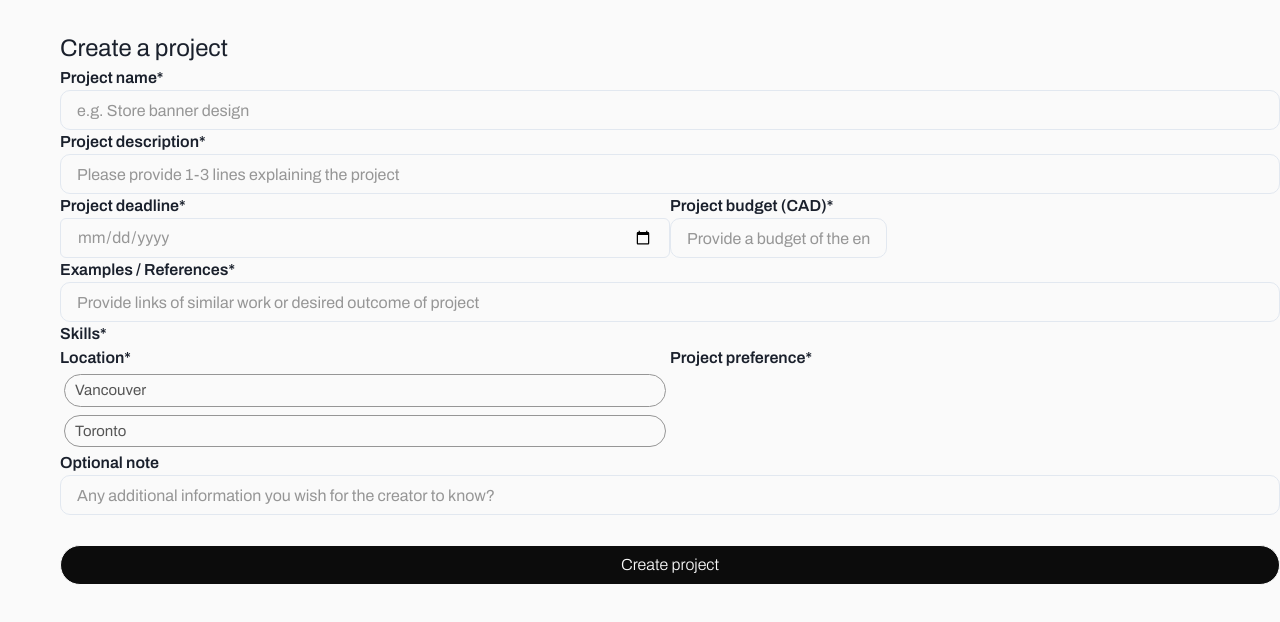
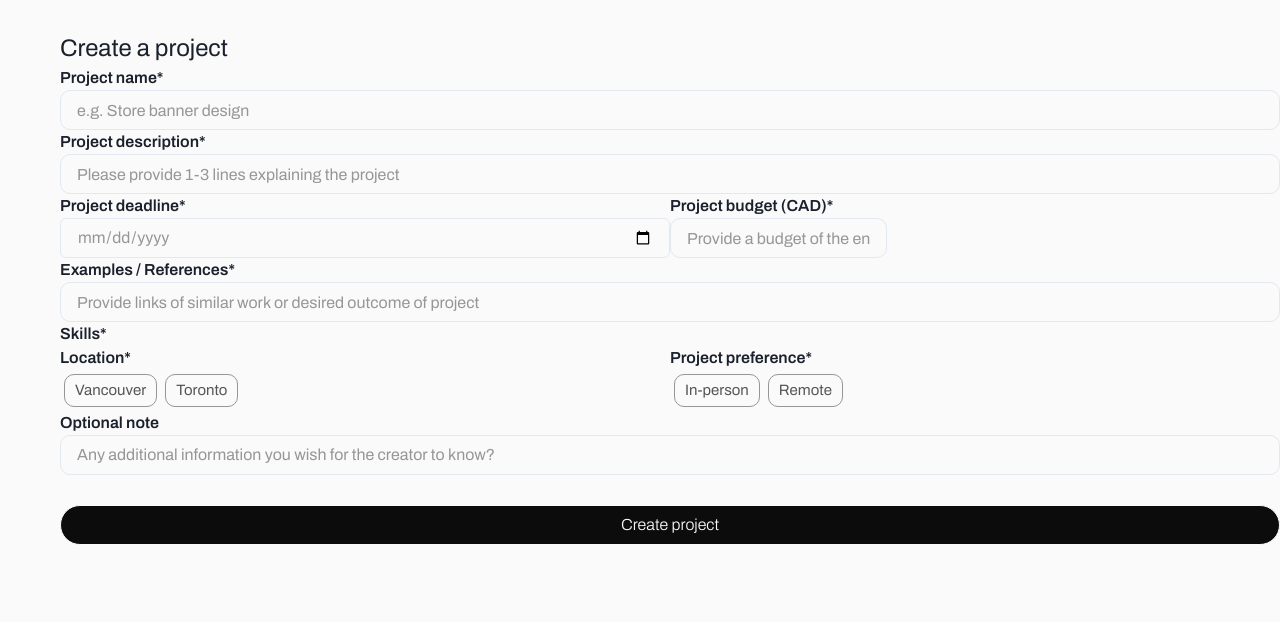
Before and after one commit to tcs-legitable/legitable-frontend, a React (Create React App) app: page /new-project in a window 1280 px wide. Shown: the top 622 px of the page. Built offline with nearby package versions, Linux system fonts and the light colour scheme; no server answers.

Commit message:
added project preference options

```diff
--- a/src/components/organization-view-components/NewProject.js
+++ b/src/components/organization-view-components/NewProject.js
@@ -9,18 +9,17 @@ const NewProject = () => {
   const [projectBudget, setProjectBudget] = useState("");
   const [example, setExample] = useState("");
   const [selectedCity, setSelectedCity] = useState("");
-  const [pref, setPref] = useState("");
+  const [selectedPreference, setSelectedPreference] = useState("");
   const [optionalNote, setOptionalNote] = useState("");
 
   const cities = [
-    {
-      id: 1,
-      name: "Vancouver",
-    },
-    {
-      id: 2,
-      name: "Toronto",
-    }
+    { id: 1, name: "Vancouver" },
+    { id: 2, name: "Toronto" }
+  ];
+
+  const preferences = [
+    { id: 1, name: "In-person"},
+    { id: 2, name: "Remote" }
   ];
 
   return (
@@ -74,13 +73,6 @@ const NewProject = () => {
           >
             Project deadline*
           </Text>
-          {/* <Input
-            placeholder="*DATE SELECT TEMPLATE*"
-            borderRadius="10px"
-            value={projectDeadline}
-            onChange={(e) => setProjectDeadline(e.target.value)}
-            _placeholder={{ color: '#969696' }}
-          /> */}
           <Input
             size='md'
             type='date'
@@ -137,6 +129,9 @@ const NewProject = () => {
             Location*
           </Text>
 
+          <Flex
+            flexDirection="row"
+          >
             {cities.map((city) => (
               <Box
                 key={city.id}
@@ -147,7 +142,7 @@ const NewProject = () => {
                 _hover={{
                   cursor: 'pointer',
                 }}
-              borderRadius="25px"
+                borderRadius="10px"
                 color={selectedCity === city.name ? 'black' : '#555'}
                 bgColor={selectedCity === city.name ? '#d7d7d7' : 'transparent'}
                 border={selectedCity === city.name ? "1px solid black" : "1px solid #969696" }
@@ -157,11 +152,9 @@ const NewProject = () => {
                 {city.name}
               </Box>
             ))}
-
-          <Flex>
-
           </Flex>
         </Flex>
+
         <Flex
           flexDirection="column"
         >
@@ -170,6 +163,31 @@ const NewProject = () => {
           >
             Project preference*
           </Text>
+
+          <Flex
+            flexDirection="row"
+          >
+            {preferences.map((preference) => (
+              <Box
+                key={preference.id}
+                display="flex"
+                flexDir="row"
+                m="4px"
+                p="4px 10px"
+                _hover={{
+                  cursor: 'pointer',
+                }}
+                borderRadius="10px"
+                color={selectedPreference === preference.name ? 'black' : '#555'}
+                bgColor={selectedPreference === preference.name ? '#d7d7d7' : 'transparent'}
+                border={selectedPreference === preference.name ? "1px solid black" : "1px solid #969696" }
+                onClick={() => setSelectedPreference(preference.name)}
+                fontSize="15px"
+              >
+                {preference.name}
+              </Box>
+            ))}
+          </Flex>
         </Flex>
       </Flex>
 
```
Lines whose indentation alone changed are shown as unchanged.
